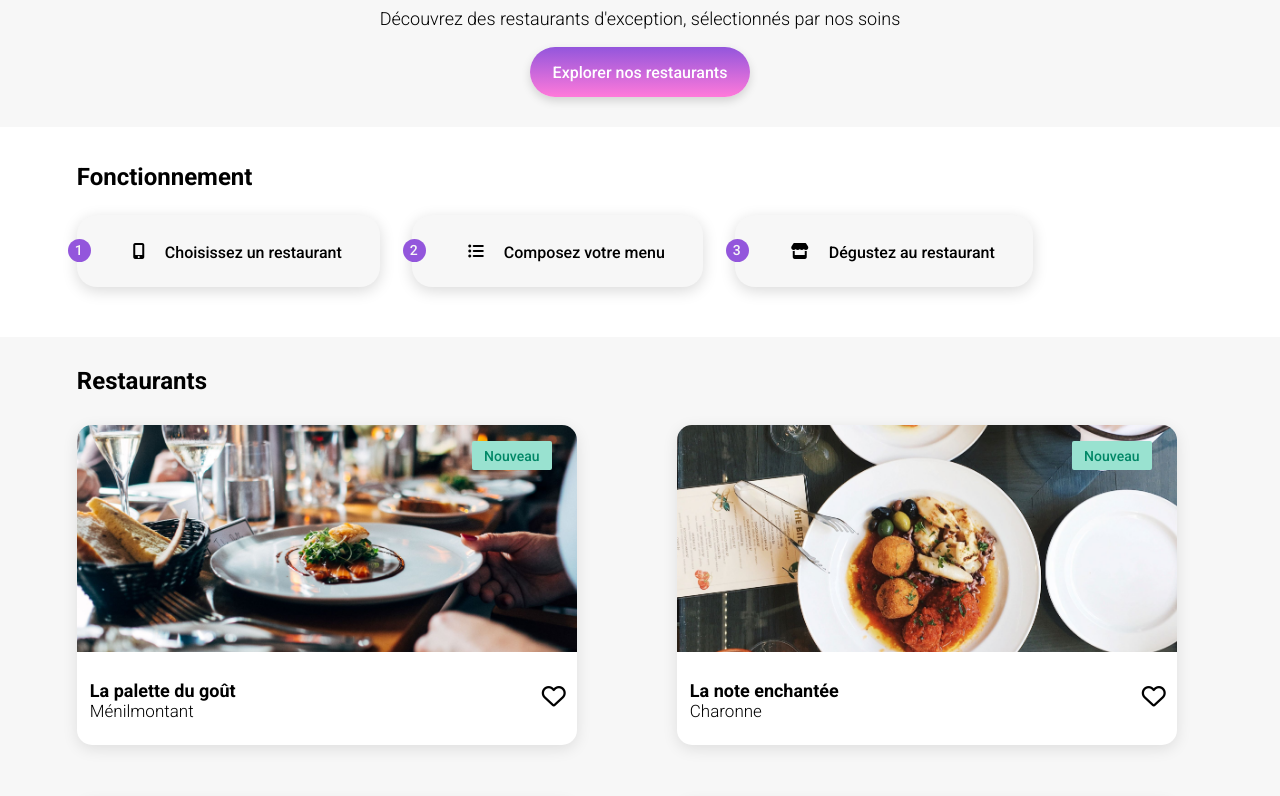
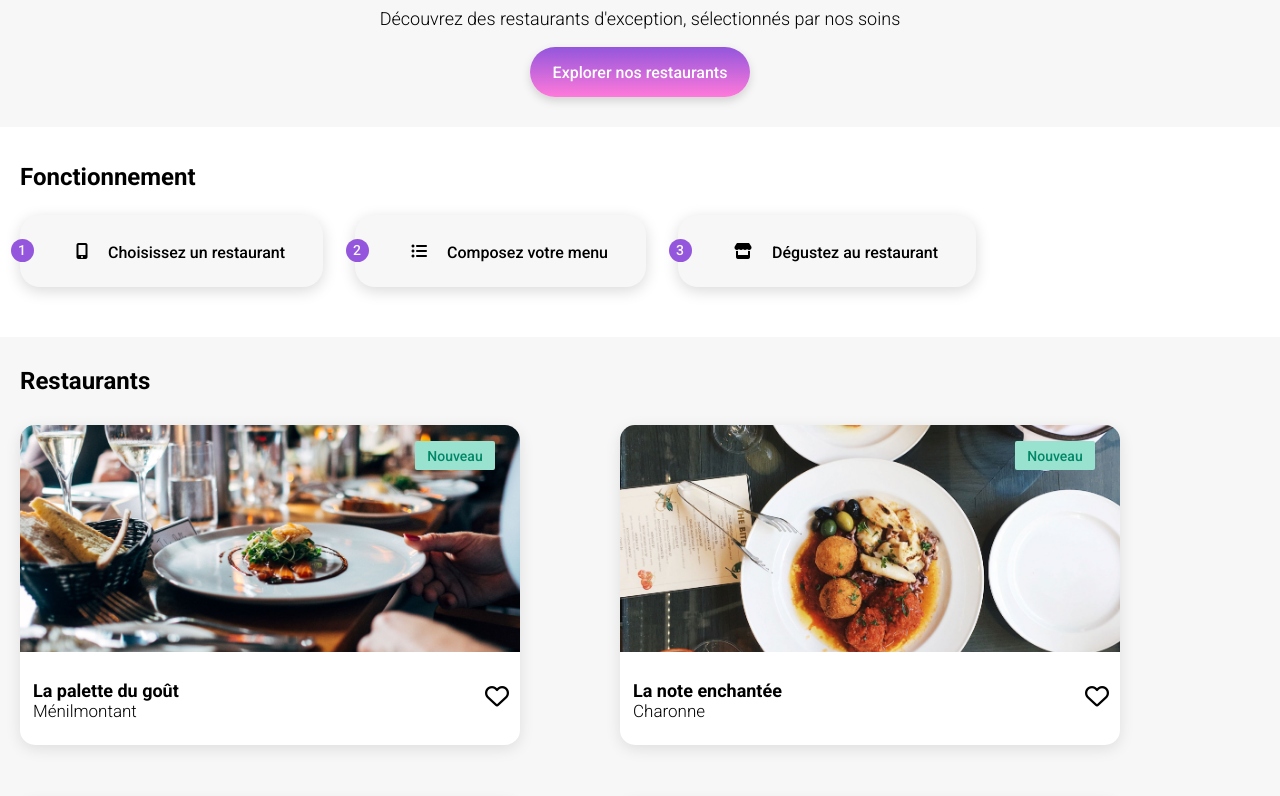
Before and after one commit to jacquescarlier/oh_my_food_margepb, a website: page index.html in a window 1280 px wide. Shown: the part 204-1000 px from the top of the page. Drawn offline with Linux system fonts and the light colour scheme; a web font is replaced by a local one.

Commit message:
center fonction et menu

```diff
--- a/SCSS/Composants/_bouton-fonctionnement.scss
+++ b/SCSS/Composants/_bouton-fonctionnement.scss
@@ -11,7 +11,7 @@
                 display: flex;
                 flex-wrap: nowrap;
                 height: 72px;
-                width: auto;
+                width: 322px;
                 background: $bg-explorer;
                 border-radius: 20px;
                 border: none;
--- a/SCSS/Pages/_media-1024-1440.scss
+++ b/SCSS/Pages/_media-1024-1440.scss
@@ -21,11 +21,11 @@
 
 }
 .fonctionnement{
-    padding-left: 6%;
     padding-bottom: 50px;
     position: relative;
     width: 100%;
     @include flex-column;
+    justify-content: center;
 
         h2{
             text-align: left;
@@ -37,7 +37,7 @@
             gap: 32px;
 
                 .button-fonction{
-                    max-width: 322px;
+                    width: auto;
 
                         .fa-solid {
                             font-size: 16px;
@@ -53,8 +53,7 @@
 }
 
 .restaurants{
-    margin: 0 auto;
-    padding-left: 6%;
+    justify-content: center;
     padding-top: 30px;
 
         .restaurants-cards {
```
Also changed, not shown: assets/CSS/accueil.css, 1 other file.
